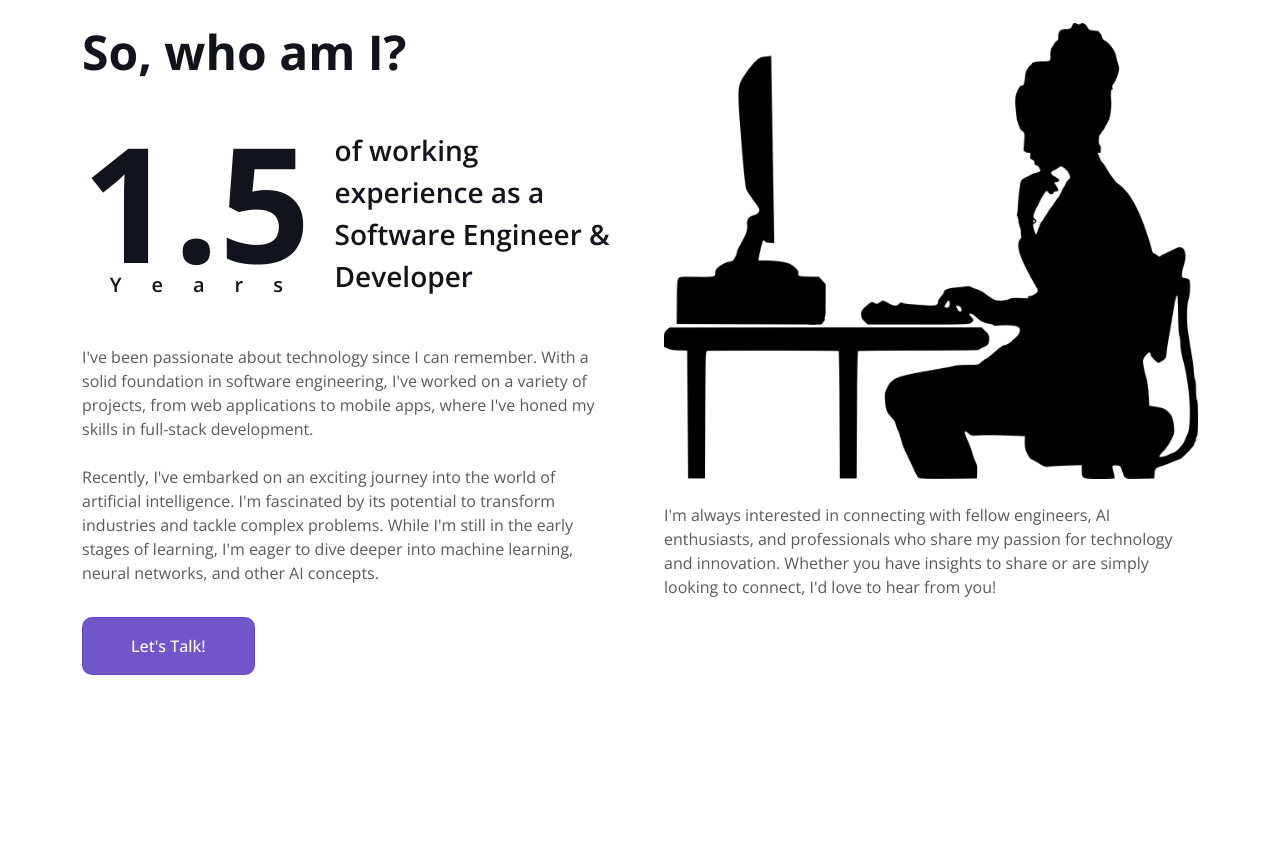
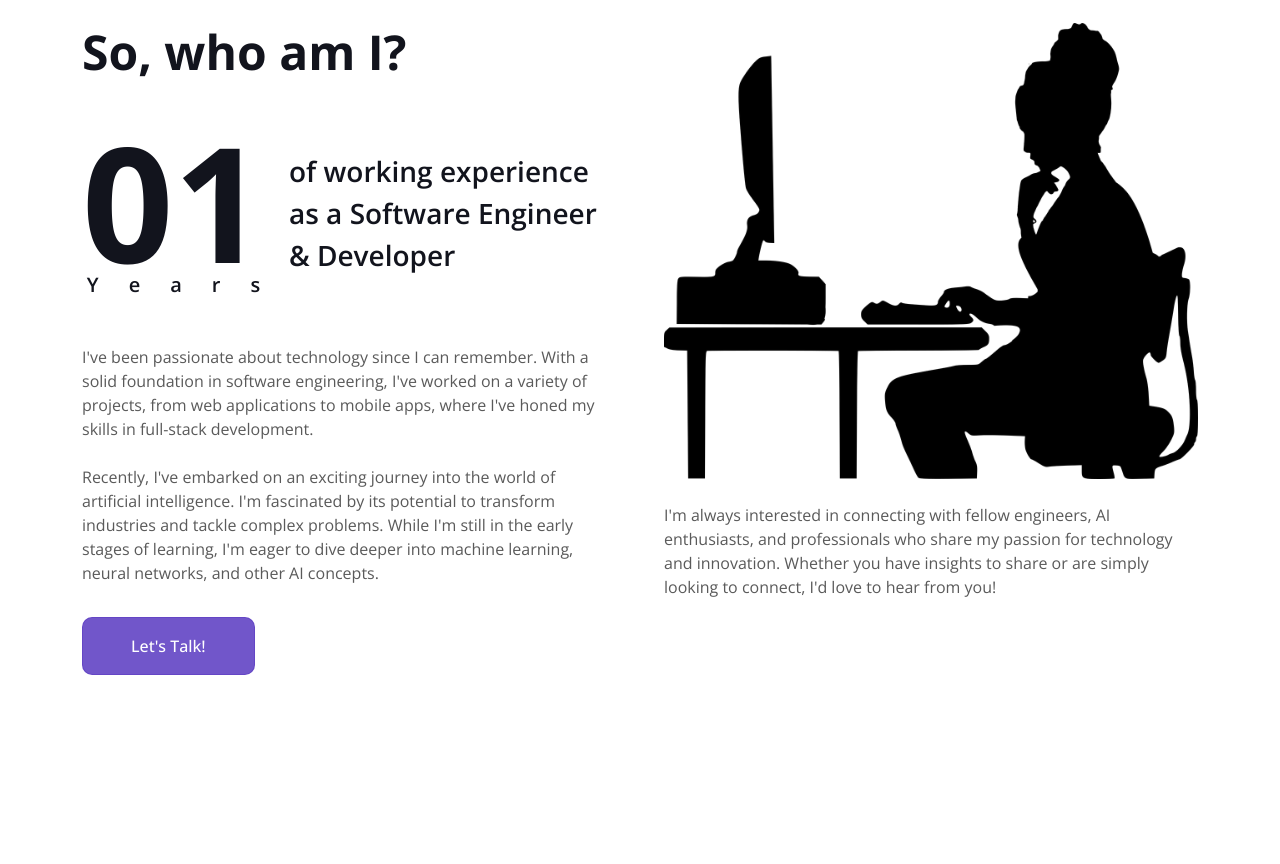
Before and after one commit to VKwamboka/Kwamboka-, a plain HTML site: page index.html in a window 1280 px wide. Shown: the part 840-1704 px from the top of the page. Drawn offline with nearby package versions, Linux system fonts and the light colour scheme.

Commit message:
updated code

```diff
--- a/index.html
+++ b/index.html
@@ -126,7 +126,7 @@
 
                     <div class="d-flex align-items-center mb-5">
                         <div class="years flex-shrink-0 text-center me-4">
-                            <h1 class="display-1 mb-0">1.5</h1>
+                            <h1 class="display-1 mb-0">01</h1>
                             <h5 class="mb-0">Years</h5>
                         </div>
                         <h3 class="lh-base mb-0">of working experience as a Software Engineer & Developer</h3>
```
